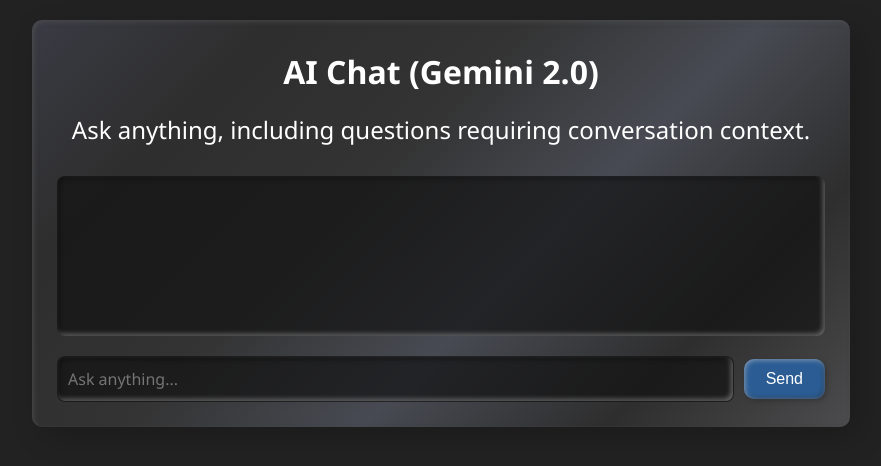
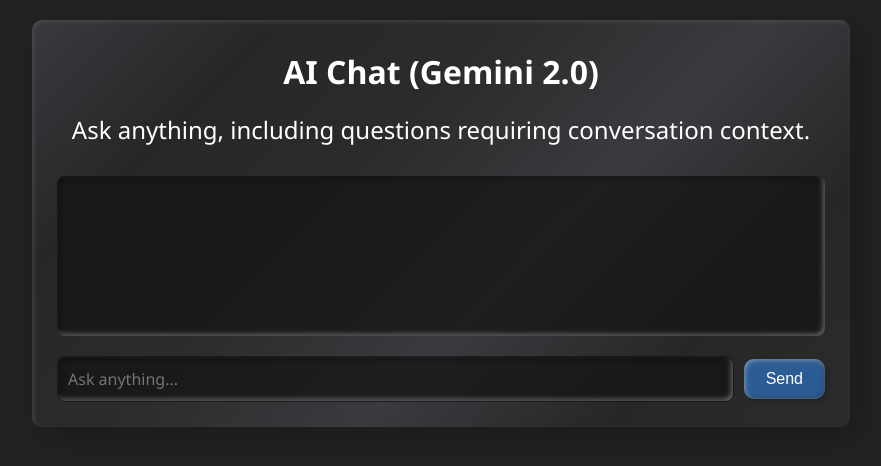
Before and after one commit to bmp713/AI-Chat-Front, a React (Create React App) app: page / in a window 1280 px wide. Shown: the top 466 px of the page, without its empty margins (199-1080 px from the left). Built offline with nearby package versions, Linux system fonts and the light colour scheme.

Commit message:
AI-Chat-Front - 3D chat window and input reflection

```diff
--- a/src/global.scss
+++ b/src/global.scss
@@ -18,7 +18,7 @@
     background: linear-gradient(135deg, #303236, #0a0a0a, #2c2c2c) !important;
     background: linear-gradient(135deg, #303236, #272727, #2c2c2c, #303236, #272727, #2c2c2c) !important;
     background: linear-gradient(135deg, #303236, #272727, #2c2c2c, #303236, #272727, #2c2c2c) !important;
-    background: linear-gradient(135deg, #3a3b44, #2e2e2e, #333333, #474a52, #2e2e2e, #4c4c4e) !important;
+    background: linear-gradient(135deg, #383a3f, #272727, #2c2c2c, #393b3f, #272727, #2c2c2c) !important;
     border: none;
 
     border-radius: 8px;
```
